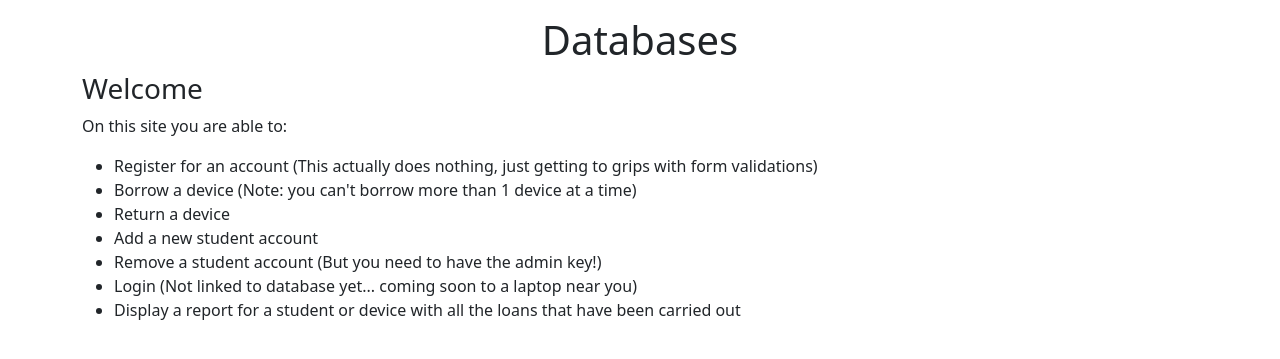
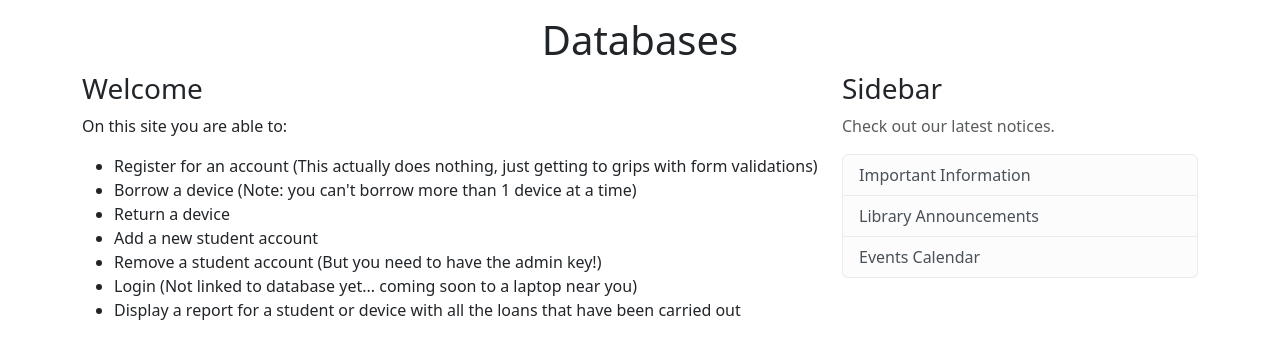
Before and after one commit to carlireul/uobsw2project, a Flask app: page / in a window 1280 px wide. Shown: the part 56-415 px from the top of the page. Run offline with Flask 3, Linux system fonts and the light colour scheme.

Commit message:
added sidebar

```diff
--- a/app/templates/base.html
+++ b/app/templates/base.html
@@ -37,8 +37,23 @@
 
     <h1 class="text-center"> Databases </h1>
 
-    {% block content %}
-    {% endblock %}
+    <div class="row">
+        <div class="col-sm-8">
+            {% block content %}{% endblock %}
+        </div>
+
+        <div class="col-md-4">
+            <div class="content-section">
+                <h3>Sidebar</h3>
+                <p class="text-muted">Check out our latest notices.</p>
+                <ul class="list-group">
+                    <li class="list-group-item list-group-item-light">Important Information</li>
+                    <li class="list-group-item list-group-item-light">Library Announcements</li>
+                    <li class="list-group-item list-group-item-light">Events Calendar</li>
+                </ul>
+            </div>
+        </div>
+    </div>
 
     </main>
 </body>
--- a/app/templates/index.html
+++ b/app/templates/index.html
@@ -1,5 +1,5 @@
 {%extends "base.html" %}
-{%block content%}
+{% block content %}
 
 <h1 class="fs-3"> Welcome </h1>
 
```
